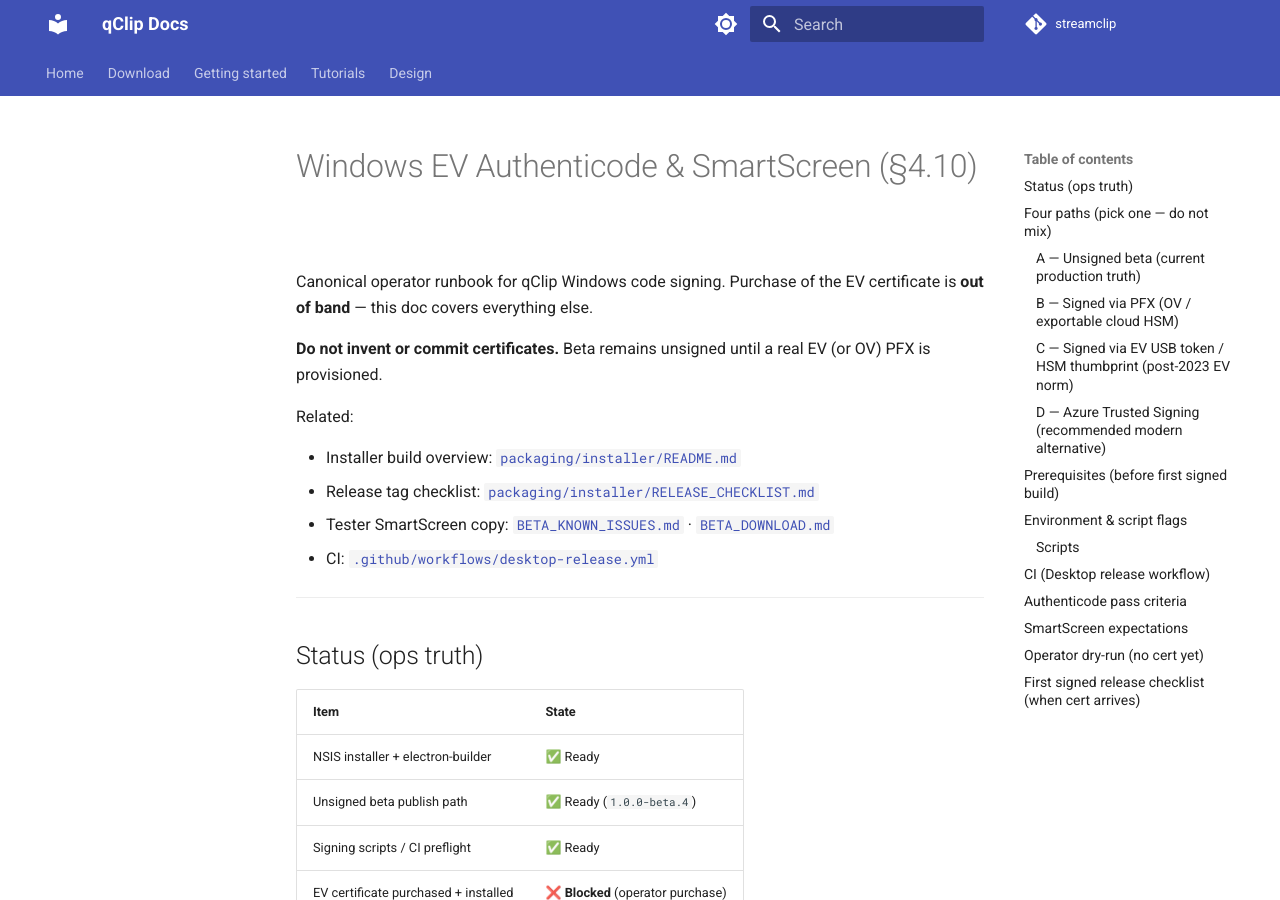
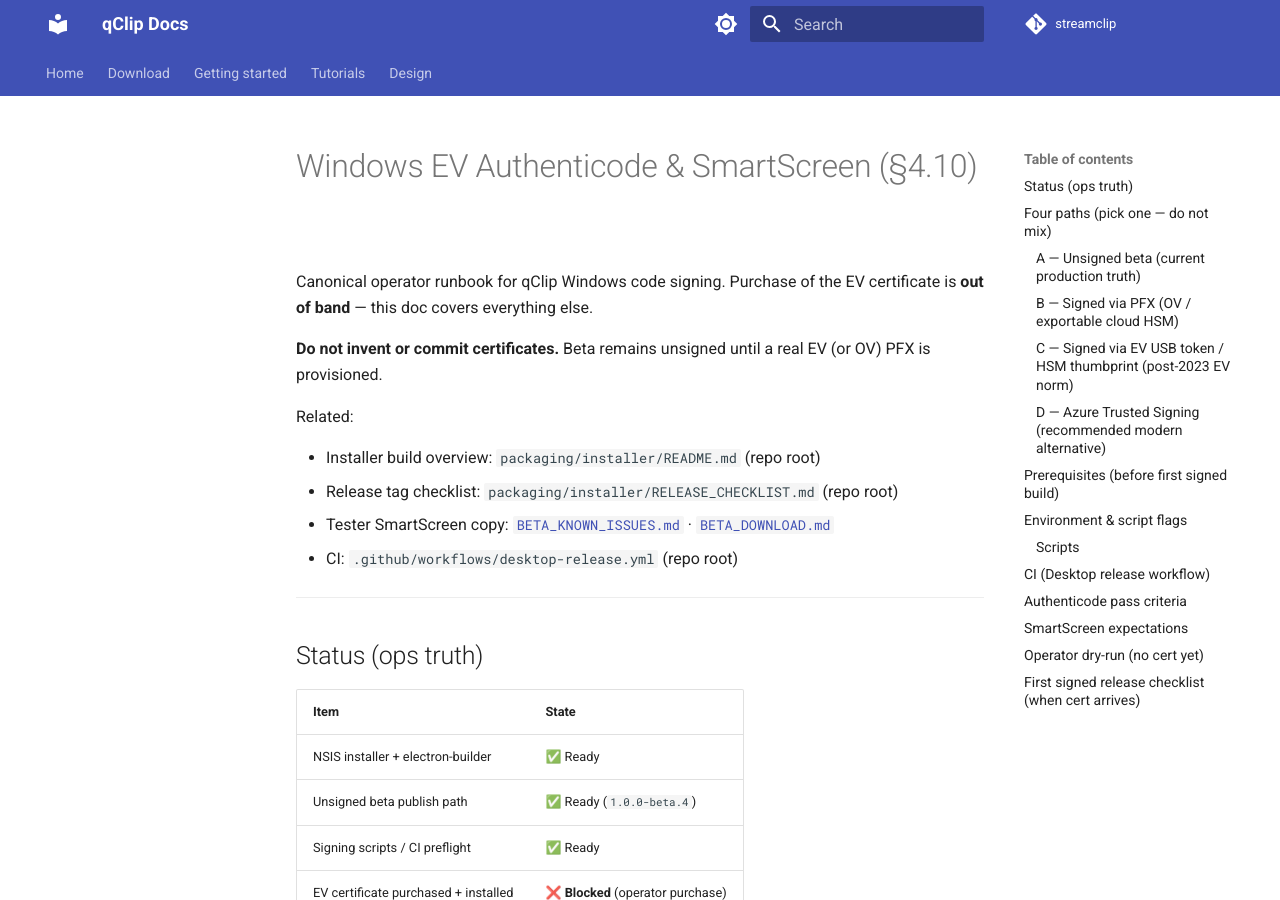
Before and after one commit to WheresWellium/StreamClip, an MkDocs documentation site: the page built from docs/DESKTOP_SIGNING.md, in a window 1280 px wide and 900 px high. Built offline with MkDocs 1.6.1 and Material for MkDocs 9.7.7, drawn with Linux system fonts in a browser that asks for light colours; comment, search, counter and statistics services are not loaded.

Commit message:
docs: fix mkdocs strict-mode link warnings from PR #10
Restore one-click-installers anchor, fix quickstart license link, and use plain repo paths for non-doc packaging links.

Co-authored-by: Cursor <cursoragent@cursor.com>

```diff
--- a/docs/DESKTOP_SIGNING.md
+++ b/docs/DESKTOP_SIGNING.md
@@ -7,10 +7,10 @@ Purchase of the EV certificate is **out of band** — this doc covers everything
 
 Related:
 
-- Installer build overview: [`packaging/installer/README.md`](../packaging/installer/README.md)
-- Release tag checklist: [`packaging/installer/RELEASE_CHECKLIST.md`](../packaging/installer/RELEASE_CHECKLIST.md)
+- Installer build overview: `packaging/installer/README.md` (repo root)
+- Release tag checklist: `packaging/installer/RELEASE_CHECKLIST.md` (repo root)
 - Tester SmartScreen copy: [`BETA_KNOWN_ISSUES.md`](./BETA_KNOWN_ISSUES.md) · [`BETA_DOWNLOAD.md`](./BETA_DOWNLOAD.md)
-- CI: [`.github/workflows/desktop-release.yml`](../.github/workflows/desktop-release.yml)
+- CI: `.github/workflows/desktop-release.yml` (repo root)
 
 ---
 
```
Also changed, not shown: docs/BETA_DOWNLOAD.md (+3 -1 lines), docs/MACOS_INSTALLER.md (+1 -1 lines).
